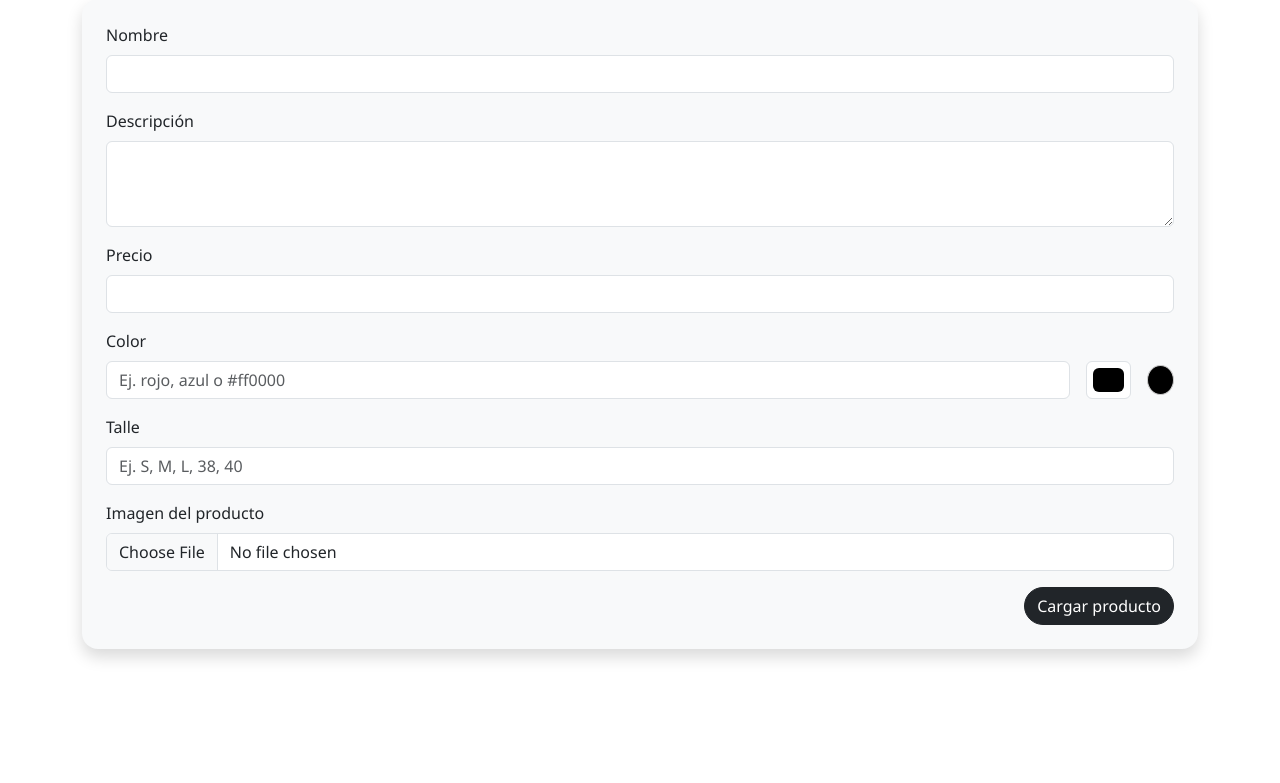
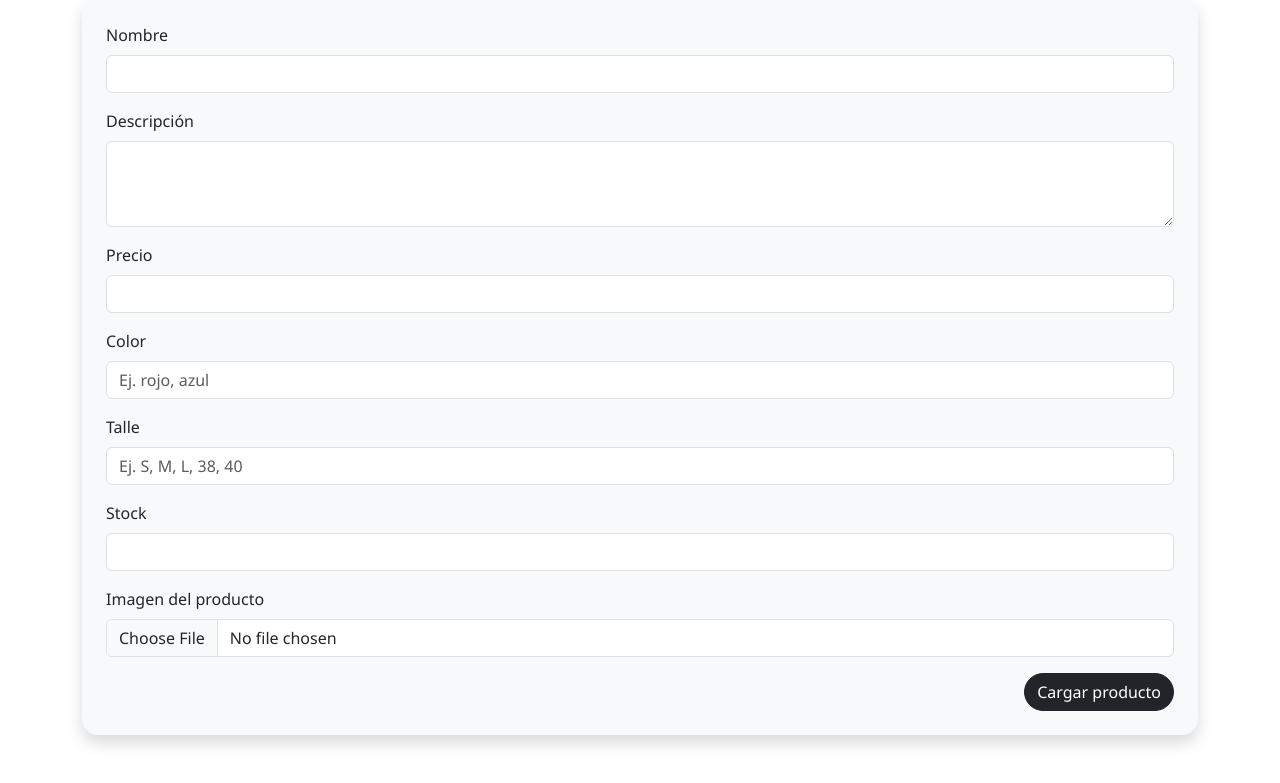
Before and after one commit to JulianMartinez35/PP3actualizad-08-05-, a Flask app: page /admin in a window 1280 px wide. Shown: the part 174-957 px from the top of the page. Before the commit the page ends 834 px from the top, so only its background shows below. Run offline with Flask 3, Linux system fonts and the light colour scheme; the visitor is signed in with stand-in values (Sample User, id 1); parts of the project's set-up code (start-up, migrations or seed data) failed here and were passed over; some libraries are stand-ins or nearby versions.

Commit message:
subo campo stock

```diff
--- a/app.py
+++ b/app.py
@@ -197,6 +197,7 @@ def cargar_producto():
         precio = request.form['precio']
         color = request.form['color']
         talle = request.form['talle']
+        stock = request.form['stock']
         imagen = request.files['imagen']
 
         if imagen:
@@ -206,9 +207,9 @@ def cargar_producto():
 
             cur = mysql.connection.cursor()
             cur.execute("""
-                INSERT INTO productos (nombre, descripcion, precio, color, talle, imagen)
-                VALUES (%s, %s, %s, %s, %s, %s)
-            """, (nombre, descripcion, precio, color, talle, filename))
+                INSERT INTO productos (nombre, descripcion, precio, color, talle, stock, imagen)
+                VALUES (%s, %s, %s, %s, %s, %s, %s)
+            """, (nombre, descripcion, precio, color, talle, stock, filename))
             mysql.connection.commit()
             cur.close()
 
@@ -218,6 +219,7 @@ def cargar_producto():
 
 
 
+
 # ==============================
 # EJECUCIÓN DE LA APP
 # ==============================
--- a/template/admin.html
+++ b/template/admin.html
@@ -20,17 +20,18 @@
         </div>
 
         <div class="mb-3">
-            <label for="colorTexto" class="form-label">Color</label>
-            <div class="d-flex align-items-center gap-3">
-                <input type="text" name="color" id="colorTexto" class="form-control" placeholder="Ej. rojo, azul o #ff0000" required>
-                <input type="color" id="colorPicker" class="form-control form-control-color" value="#000000" title="Elegir color">
-                <div id="colorPreview" style="width: 30px; height: 30px; border: 1px solid #ccc; border-radius: 50%; background-color: #000000;"></div>
-            </div>
+            <label for="color" class="form-label">Color</label>
+            <input type="text" name="color" id="color" class="form-control" placeholder="Ej. rojo, azul" required>
         </div>
 
         <div class="mb-3">
             <label for="talle" class="form-label">Talle</label>
             <input type="text" id="talle" name="talle" class="form-control" placeholder="Ej. S, M, L, 38, 40" required>
+        </div>
+
+        <div class="mb-3">
+            <label for="stock" class="form-label">Stock</label>
+            <input type="number" id="stock" name="stock" class="form-control" min="0" required>
         </div>
 
         <div class="mb-3">
@@ -43,19 +44,3 @@
         </div>
     </form>
 </div>
-
-<script>
-    const colorPicker = document.getElementById("colorPicker");
-    const colorTexto = document.getElementById("colorTexto");
-    const colorPreview = document.getElementById("colorPreview");
-
-    // Sincroniza el input de texto con el picker y preview
-    colorPicker.addEventListener("input", function () {
-        colorPreview.style.backgroundColor = colorPicker.value;
-        colorTexto.value = colorPicker.value;
-    });
-
-    colorTexto.addEventListener("input", function () {
-        colorPreview.style.backgroundColor = colorTexto.value;
-    });
-</script>
```
Also changed, not shown: template/usuario.html (+11 -11 lines), static/imagenes_productos/88644a986259cdb0df18a4e860240583.jpg (added), static/imagenes_productos/IMG_9566.jpg (added).
